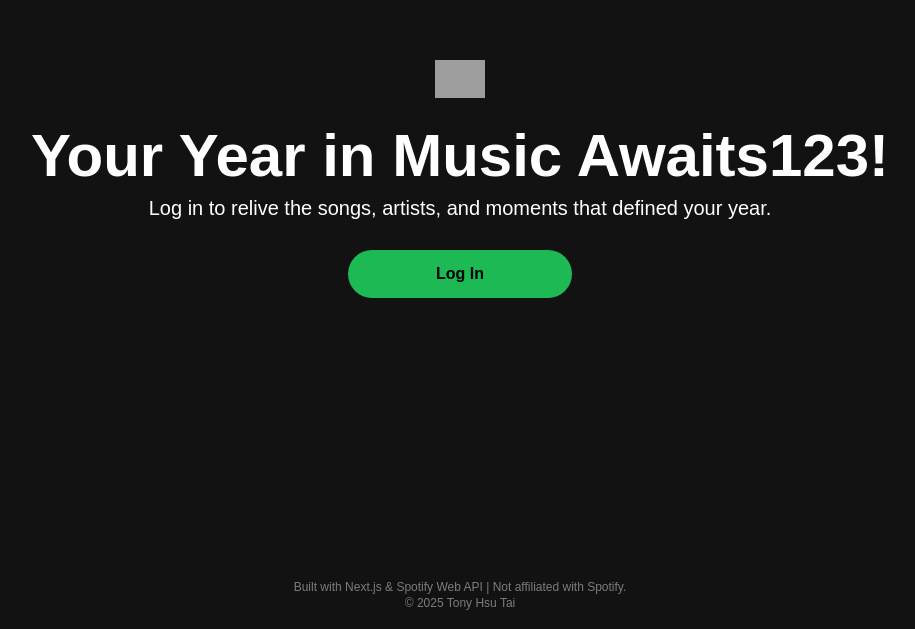
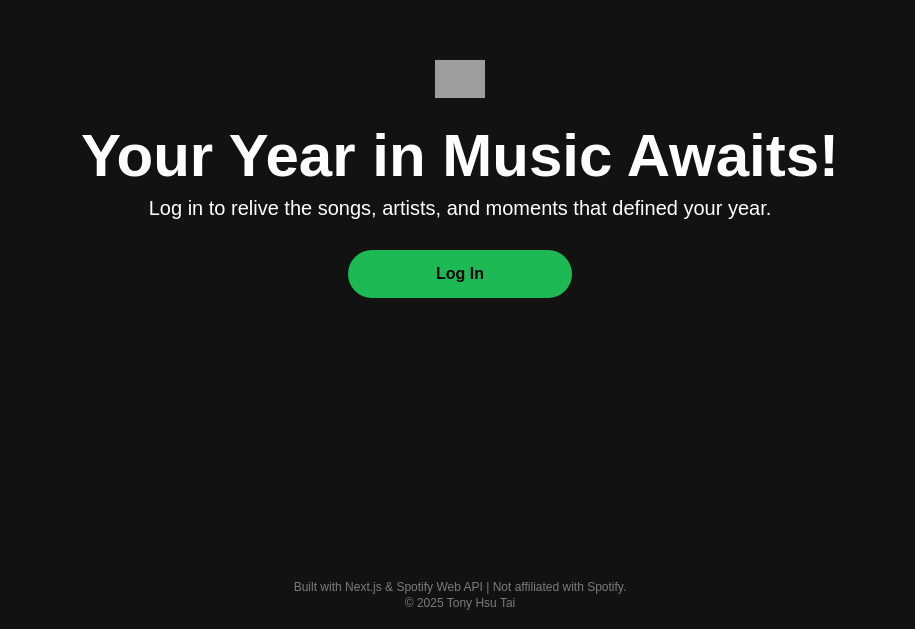
Before and after one commit to tchiahsu/spotify-wrapped-clone, a Next.js app: page / in a window 1280 px wide. Shown: the part 171-800 px from the top of the page, without its empty margins (180-1095 px from the left). Built offline with nearby package versions, Linux system fonts and the light colour scheme; grey boxes are pictures that could not be loaded.

Commit message:
revert changes to testing pipeline code

```diff
--- a/src/app/page.tsx
+++ b/src/app/page.tsx
@@ -45,7 +45,7 @@ export default function Home() {
 
         {/* Intro Title */}
         <div className="flex flex-col gap-2 items-center">
-          <div className="text-6xl font-bold text-center">Your Year in Music Awaits123!</div>
+          <div className="text-6xl font-bold text-center">Your Year in Music Awaits!</div>
           <div className="text-xl text-center">Log in to relive the songs, artists, and moments that defined your year.</div>
         </div>
 
```
